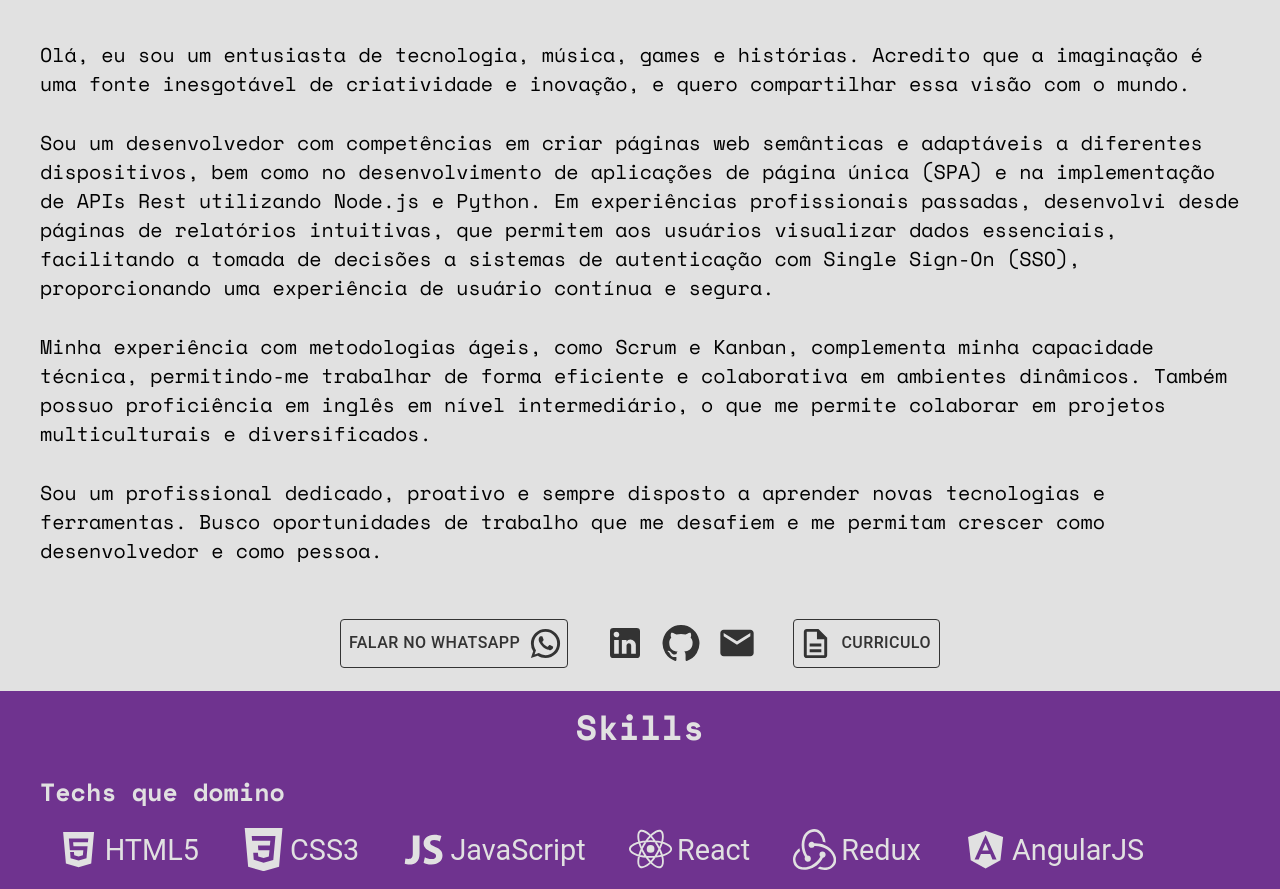
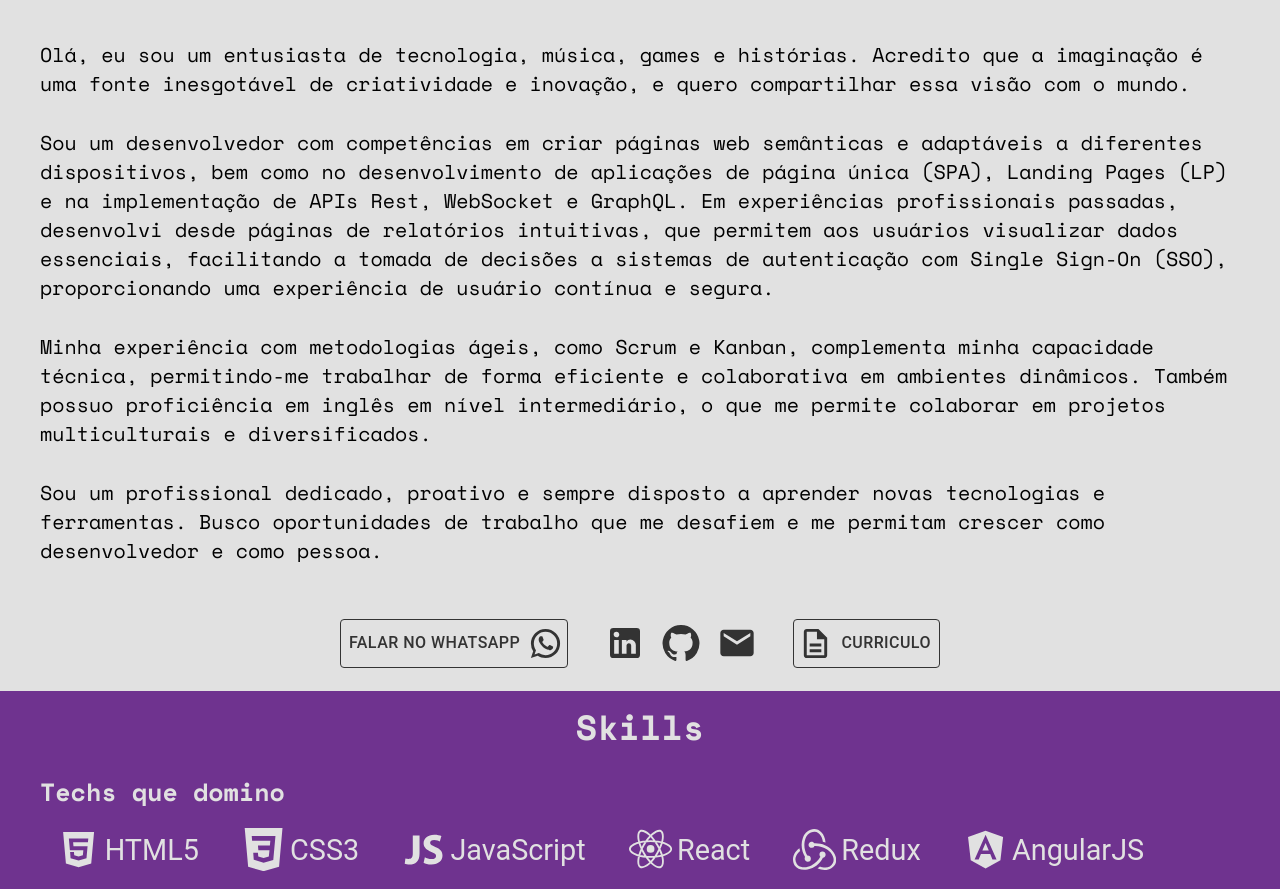
Before and after one commit to VinnyPine/portfolio, a React (Vite) app: page / in a window 1280 px wide. Shown: the part 862-1751 px from the top of the page. Built offline with nearby package versions, Linux system fonts and the light colour scheme; no server answers.

Commit message:
feat: update about section

```diff
--- a/src/App.tsx
+++ b/src/App.tsx
@@ -51,7 +51,7 @@ function App() {
             variants={showRightVariant}
             viewport={{ once: true }}
           >
-            Sou um desenvolvedor com competências em criar páginas web semânticas e adaptáveis a diferentes dispositivos, bem como no desenvolvimento de aplicações de página única (SPA) e na implementação de APIs Rest utilizando Node.js e Python. Em experiências profissionais passadas, desenvolvi desde páginas de relatórios intuitivas, que permitem aos usuários visualizar dados essenciais, facilitando a tomada de decisões a sistemas de autenticação com Single Sign-On (SSO), proporcionando uma experiência de usuário contínua e segura.
+            Sou um desenvolvedor com competências em criar páginas web semânticas e adaptáveis a diferentes dispositivos, bem como no desenvolvimento de aplicações de página única (SPA), Landing Pages (LP) e na implementação de APIs Rest, WebSocket e GraphQL. Em experiências profissionais passadas, desenvolvi desde páginas de relatórios intuitivas, que permitem aos usuários visualizar dados essenciais, facilitando a tomada de decisões a sistemas de autenticação com Single Sign-On (SSO), proporcionando uma experiência de usuário contínua e segura.
           </motion.p>
           <motion.p
             className="text-section"
```
